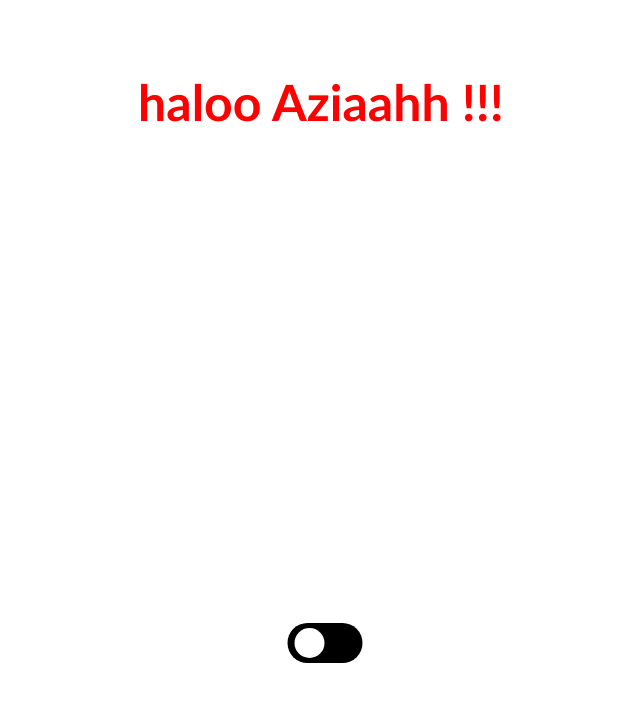
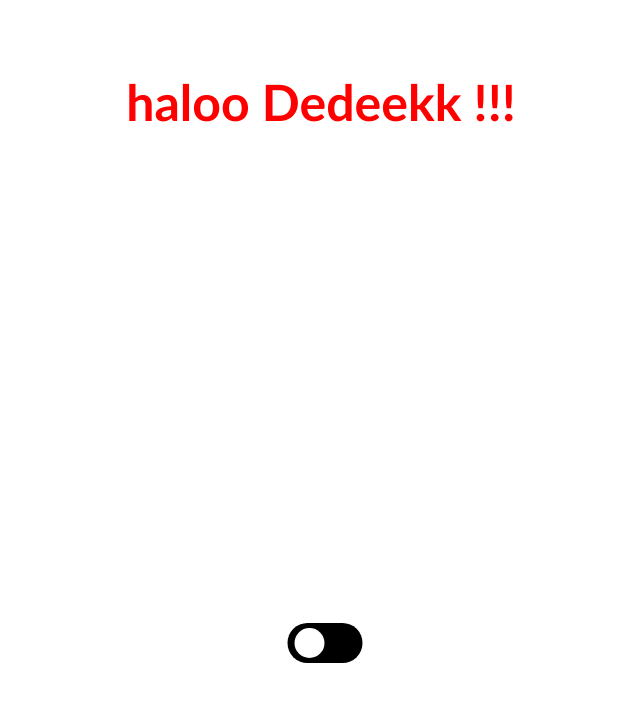
Before and after one commit to nabilzh12/love-u, a plain HTML site: page index.html in a window 1280 px wide. Shown: the whole page, without its empty margins (319-959 px from the left). Drawn offline with Linux system fonts and the light colour scheme.

Commit message:
Update index.html

```diff
--- a/index.html
+++ b/index.html
@@ -8,7 +8,7 @@
     <title>Document</title>
   </head>
   <body>
-    <h1>haloo Aziaahh !!!</h1>
+    <h1>haloo Dedeekk !!!</h1>
     <div class="container">
       <p>kangenn :)</p>
       <input type="checkbox" id="toggle" />
```
